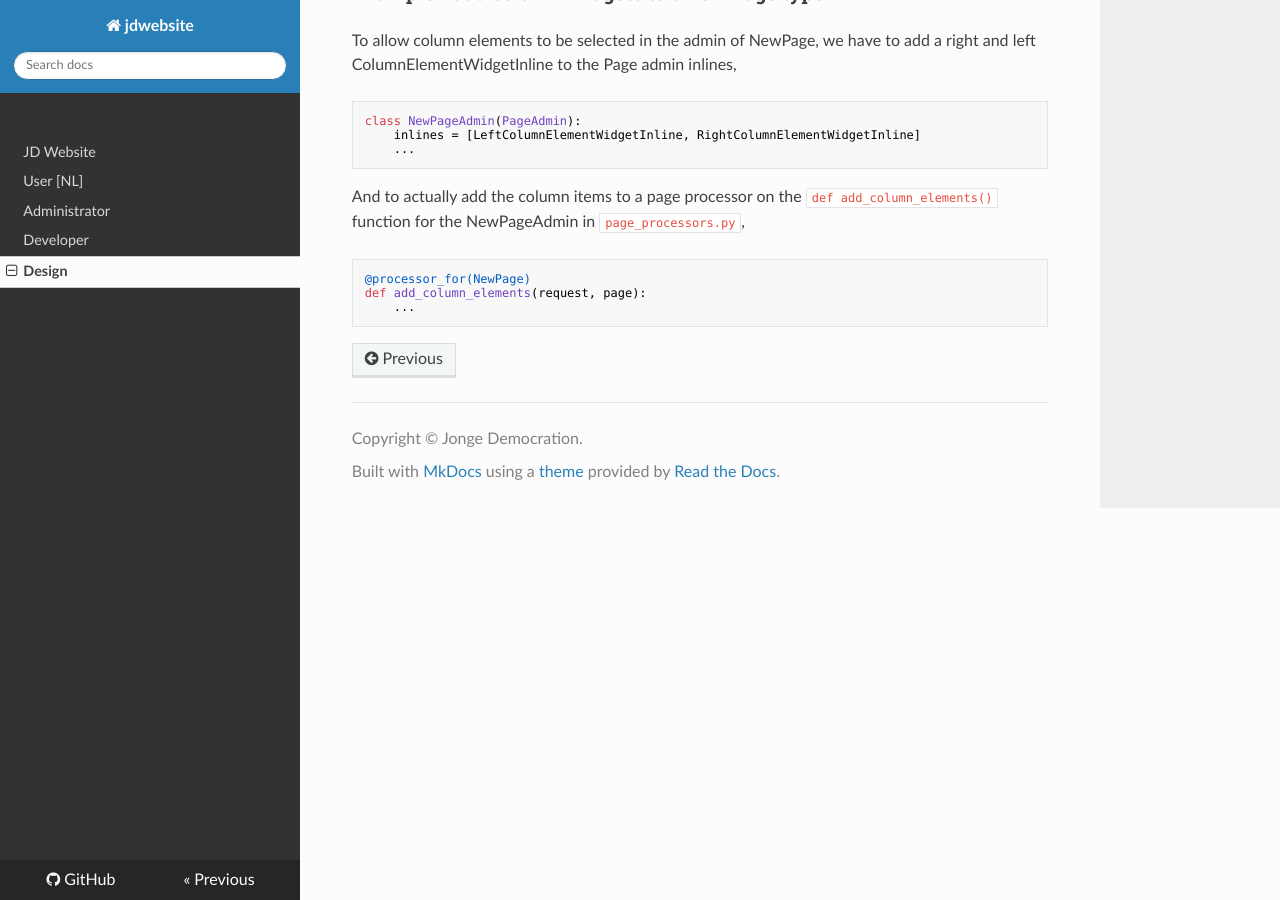
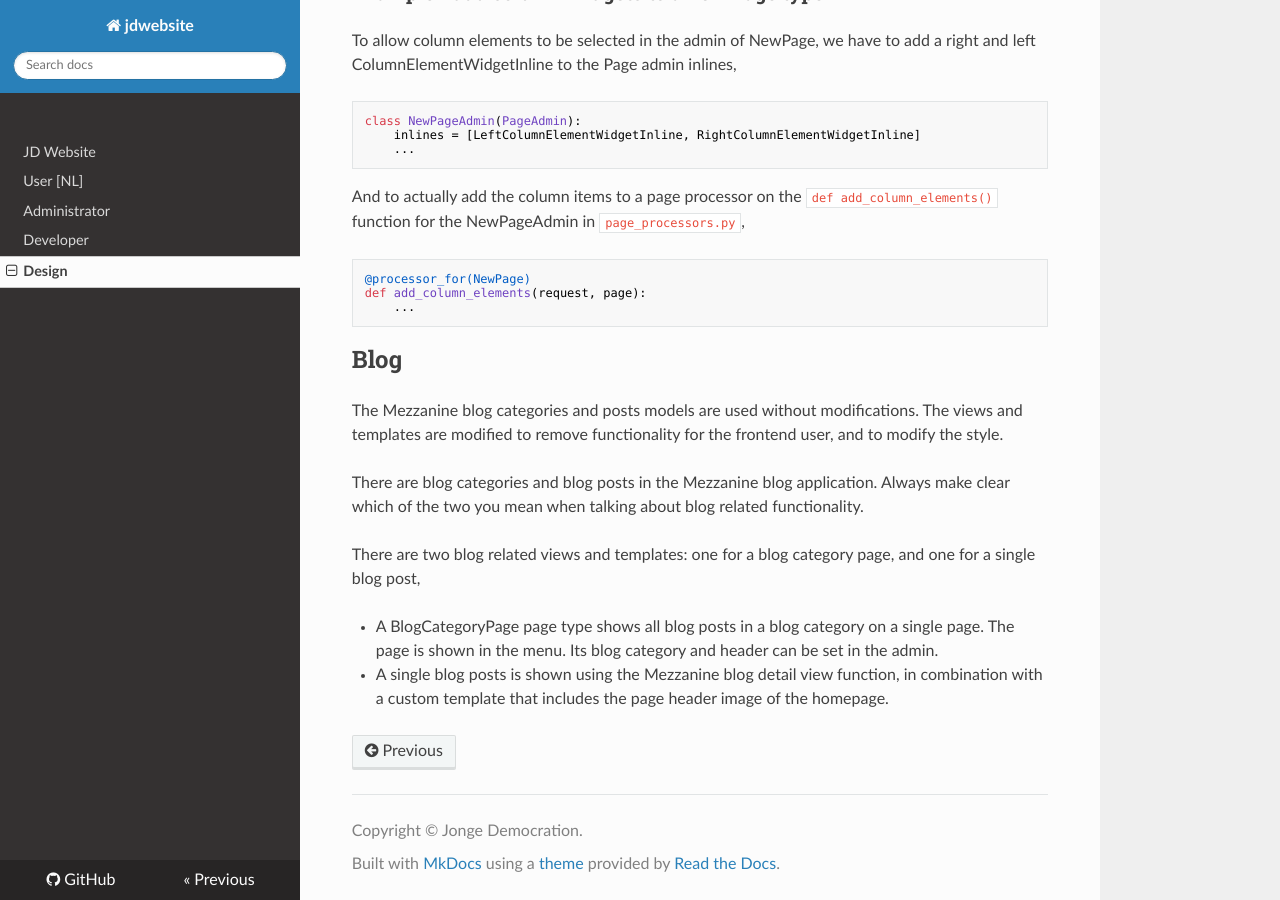
Before and after one commit to jonge-democraten/website, an MkDocs documentation site: the page built from docs/design.md, in a window 1280 px wide and 900 px high, scrolled down 4025 px. Built offline with MkDocs 1.6.1, drawn with Linux system fonts in a browser that asks for light colours; nearby versions of some CDN libraries; old or Windows-style settings are respelled for this version of MkDocs.

Commit message:
Initial blog category and post design documentation

````diff
--- a/docs/design.md
+++ b/docs/design.md
@@ -190,3 +190,16 @@ And to actually add the column items to a page processor on the `def add_column_
 def add_column_elements(request, page):
     ...
 ```
+
+## Blog
+
+The Mezzanine blog categories and posts models are used without modifications.
+The views and templates are modified to remove functionality for the frontend user, and to modify the style.
+
+There are blog categories and blog posts in the Mezzanine blog application.
+Always make clear which of the two you mean when talking about blog related functionality.
+
+There are two blog related views and templates: one for a blog category page, and one for a single blog post,
+
+* A BlogCategoryPage page type shows all blog posts in a blog category on a single page. The page is shown in the menu. Its blog category and header can be set in the admin.
+* A single blog posts is shown using the Mezzanine blog detail view function, in combination with a custom template that includes the page header image of the homepage.
````
